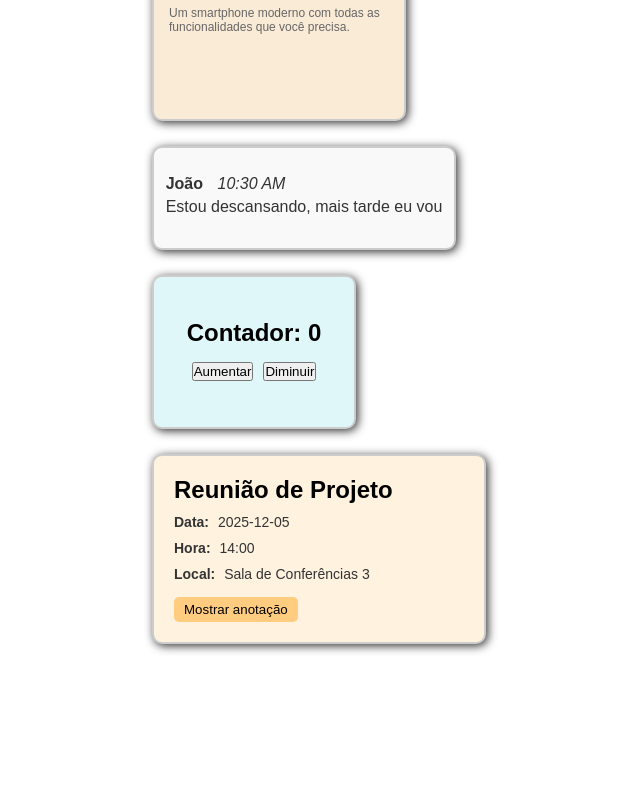
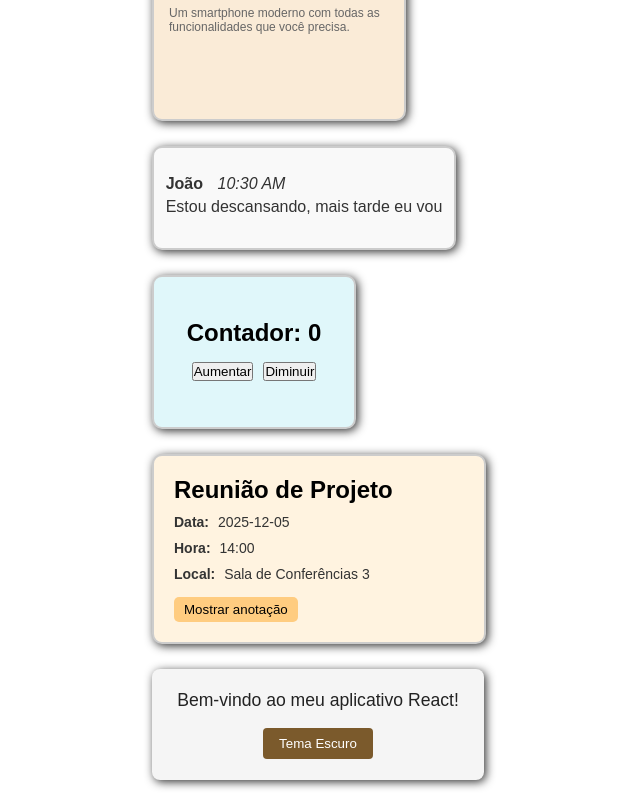
Before and after one commit to samellop3s/react-js-hooks-studies, a React (Vite) app in the folder meu-projeto/: page / in a window 1280 px wide. Shown: the part 203-1003 px from the top of the page, without its empty margins (321-961 px from the left). Before the commit the page ends 867 px from the top, so only its background shows below. Built offline with nearby package versions, Linux system fonts and the light colour scheme.

Commit message:
tema.jsx criada

```diff
--- a/meu-projeto/src/App.jsx
+++ b/meu-projeto/src/App.jsx
@@ -2,6 +2,7 @@ import Produto from "./Componentes/Produto.jsx";
 import Mensagem from "./Componentes/Mensagem.jsx";
 import Contador from "./Componentes/Contador.jsx";
 import Agenda from "./Componentes/Agenda.jsx";
+import Tema from "./Componentes/Tema.jsx";
 
 function App() {
     return (
@@ -28,6 +29,9 @@ function App() {
                 local="Sala de Conferências 3"
                 descricao="Discutir o progresso do projeto e próximos passos."
             />
+            <Tema
+                texto="Bem-vindo ao meu aplicativo React!"
+            />
         </>
     );
 }
--- /dev/null
+++ b/meu-projeto/src/Componentes/Tema.jsx
@@ -0,0 +1,26 @@
+import { useState } from "react";
+import "../Style.css"; // confirma se o caminho está correto
+
+function Tema(props) {
+  // vai guardar o estado atual do tema (false = claro, true = escuro)
+  const [escuro, setEscuro] = useState(false);
+
+  // inverte o estado atual
+  function toggleTema() {
+    setEscuro(!escuro);
+  }
+
+  // classes CSS condicionais com base no estado
+  const classContainer = escuro ? "container-tema escuro" : "container-tema claro";
+
+  return (
+    <div className={classContainer}>
+      <p className="texto">{props.texto}</p>
+      <button onClick={toggleTema}>
+        {escuro ? "Tema Claro" : "Tema Escuro"}
+      </button>
+    </div>
+  );
+}
+
+export default Tema;
--- a/meu-projeto/src/Style.css
+++ b/meu-projeto/src/Style.css
@@ -146,3 +146,45 @@ body {
 .container-agenda button:hover {
     background-color: #ffb74d;
 }
+
+.container-tema {
+  padding: 16px;
+  border-radius: 8px;
+  width: 300px;
+  text-align: center;
+  margin-top: 25px;
+  transition: background-color 0.2s, color 0.2s ease;
+  box-shadow: #333 2px 2px 10px;
+}
+
+.container-tema:hover {
+  box-shadow: #333 4px 4px 15px;
+}
+
+.container-tema.claro {
+  background-color: #f5f5f5;
+  color: #222;
+}
+
+.container-tema.escuro {
+  background-color: #222;
+  color: #f5f5f5;
+}
+
+.container-tema .texto {
+  margin-bottom: 12px;
+  font-size: 1.1rem;
+}
+.container-tema button {
+  padding: 8px 16px;
+  border: none;
+  border-radius: 4px;
+  cursor: pointer;
+  background-color: #7b5a2c;
+  color: #fff;
+  transition: background-color 0.2s;
+}
+
+.container-tema button:hover {
+  background-color: #5c4030;
+}
```
